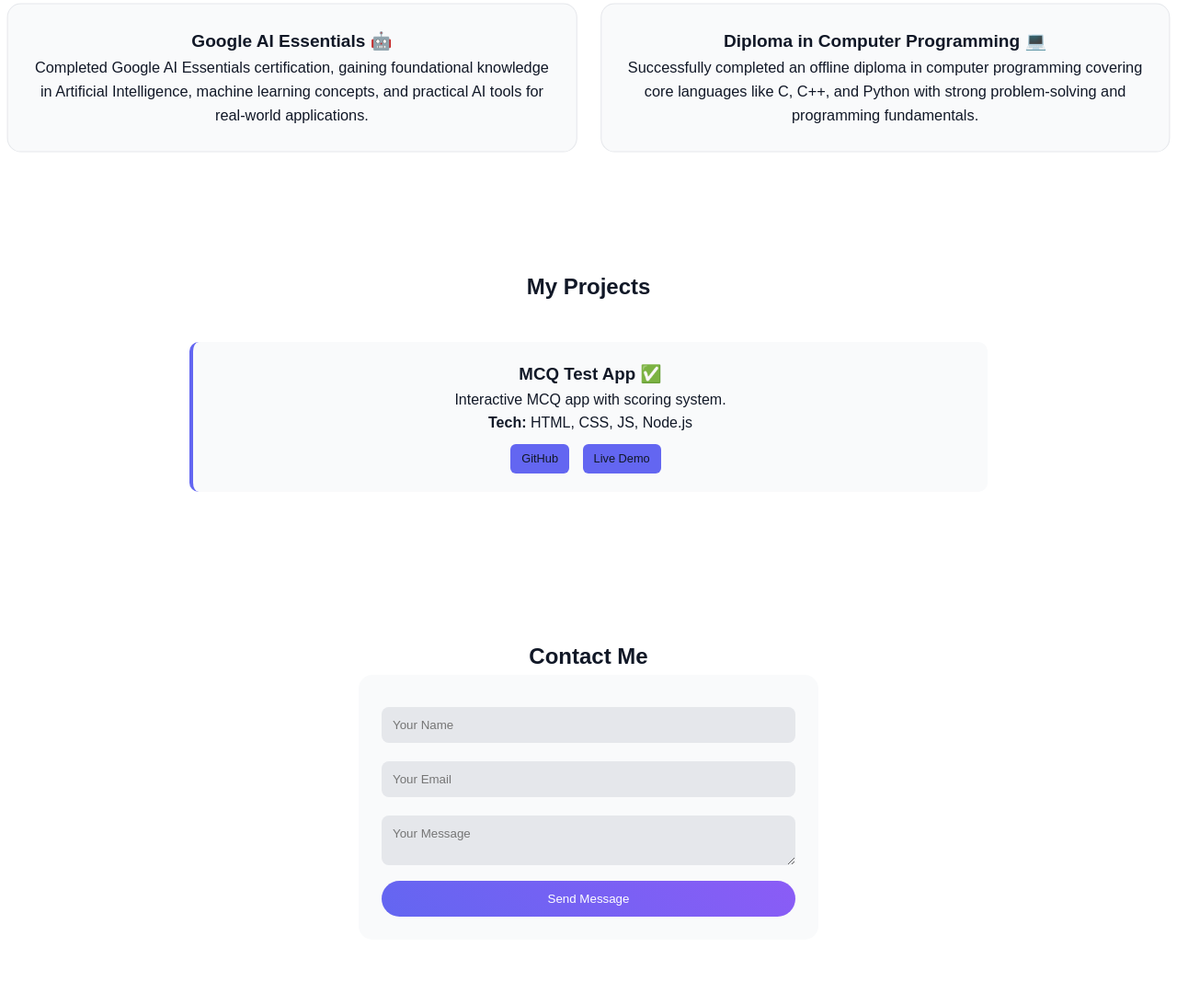
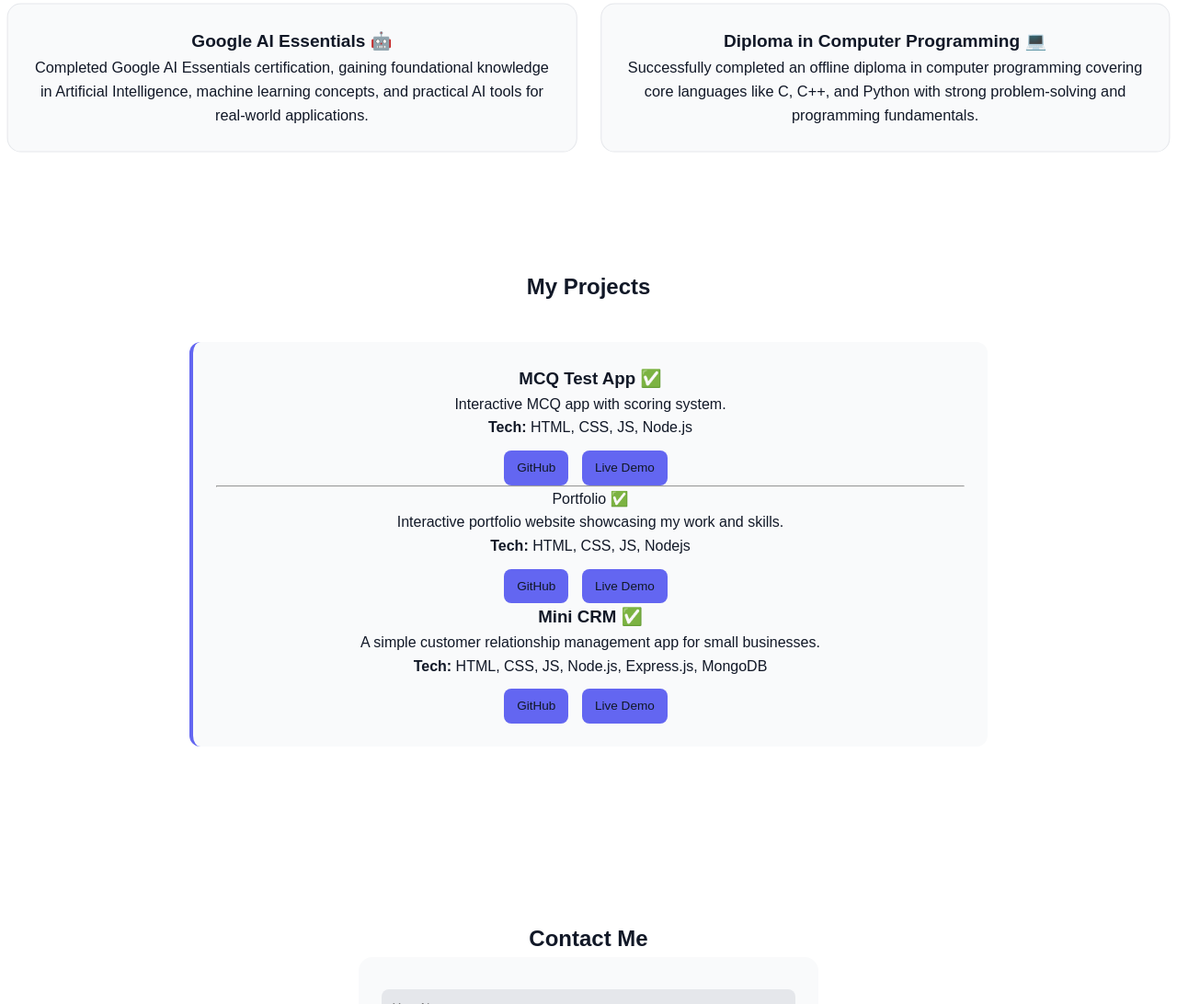
Before and after one commit to ranjithranvishnu57-glitch/FUTURE_FS_1, a plain HTML site: page index.html in a window 1280 px wide. Shown: the part 1681-2773 px from the top of the page at 92% size. Drawn offline with Linux system fonts and the light colour scheme.

Commit message:
updated new changes

```diff
--- a/index.html
+++ b/index.html
@@ -147,6 +147,23 @@
         <a href="https://github.com/ranjithranvishnu57-glitch/QuizApp" target="_blank">GitHub</a>
         <a href="https://quizapp-tiqu.onrender.com/" target="_blank">Live Demo</a>
       </div>
+      <hr
+
+      <h3>Portfolio ✅</h3>
+      <p>Interactive portfolio website showcasing my work and skills.</p>
+      <p><strong>Tech:</strong> HTML, CSS, JS, Nodejs</p>
+      <div class="project-links">
+        <a href="https://github.com/ranjithranvishnu57-glitch/FUTURE_FS_1" target="_blank">GitHub</a>
+        <a href="https://ranjithranvishnu57-glitch.github.io/FUTURE_FS_1/" target="_blank">Live Demo</a>
+      </div>
+
+      <h3>Mini CRM ✅</h3>
+      <p>A simple customer relationship management app for small businesses.</p>
+      <p><strong>Tech:</strong> HTML, CSS, JS, Node.js, Express.js, MongoDB</p>
+      <div class="project-links">
+        <a href="https://github.com/ranjithranvishnu57-glitch/FUTURE_FS_2" target="_blank">GitHub</a>
+        <a href="https://future-fs-2-w5sz.onrender.com/login.html" target="_blank">Live Demo</a>
+      </div>
     </div>
   </div>
 </section>
--- a/style.css
+++ b/style.css
@@ -244,49 +244,78 @@ body.dark-mode .about-card {
 .work {
   padding: 80px 20px;
   text-align: center;
+  margin-bottom: 30px;
 }
 
+/* TIMELINE CONTAINER */
 .timeline {
   margin-top: 40px;
   display: flex;
   flex-direction: column;
-  gap: 20px;
+  gap: 40px; /* 🔥 increased gap (3 line spacing feel) */
 }
 
+/* EACH PROJECT CARD */
 .timeline-item {
   width: 70%;
   margin: auto;
-  padding: 20px;
+  padding: 25px;
   background: #f9fafb;
   border-left: 4px solid #6366f1;
-  border-radius: 10px;
-  transition: 0.3s;
+  border-radius: 12px;
+  transition: all 0.3s ease;
+  position: relative;
 }
 
+/* 🔥 Divider line between items */
+.timeline-item::after {
+  content: "";
+  position: absolute;
+  bottom: -20px;
+  left: 10%;
+  width: 80%;
+  height: 1px;
+  background: rgba(0,0,0,0.1);
+}
+
+/* Last item ku divider remove */
+.timeline-item:last-child::after {
+  display: none;
+}
+
+/* DARK MODE */
 body.dark-mode .timeline-item {
   background: rgba(255,255,255,0.04);
 }
 
+body.dark-mode .timeline-item::after {
+  background: rgba(255,255,255,0.1);
+}
+
+/* HOVER EFFECT */
 .timeline-item:hover {
-  transform: scale(1.02);
+  transform: scale(1.03);
+  box-shadow: 0 10px 25px rgba(0,0,0,0.1);
 }
 
 /* PROJECT LINKS */
 .project-links a {
   display: inline-block;
-  margin-top: 10px;
+  margin-top: 12px;
   margin-right: 10px;
-  padding: 6px 12px;
+  padding: 8px 14px;
   background: #6366f1;
   color: white;
   text-decoration: none;
-  border-radius: 6px;
-  font-size: 0.8rem;
-  transition: 0.3s;
+  border-radius: 8px;
+  font-size: 0.85rem;
+  transition: all 0.3s ease;
 }
 
+/* BUTTON HOVER */
 .project-links a:hover {
   background: #4f46e5;
+  transform: translateY(-2px);
 }
 
 /* RESUME SECTION */
```
